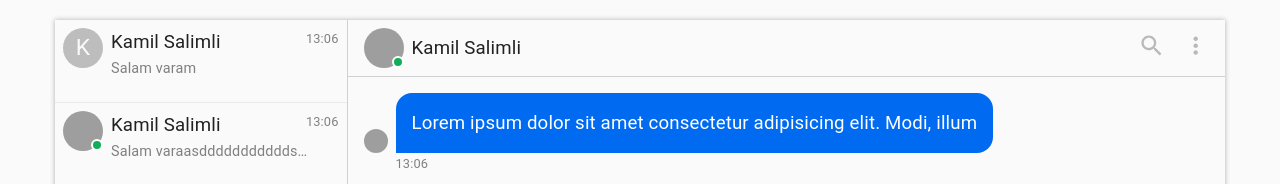
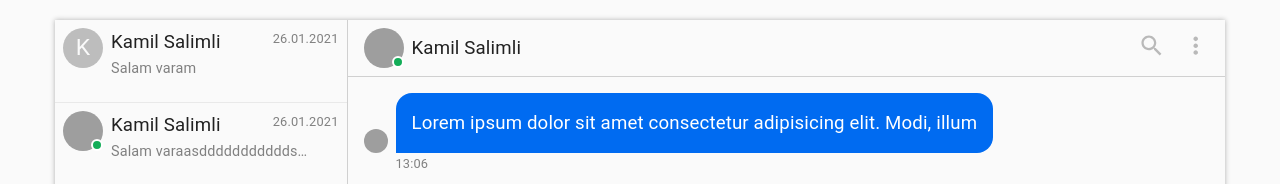
Before and after one commit to KamilHs/Advanced-Chat-Client, a React (Create React App) app: page / in a window 1280 px wide. Shown: the top 184 px of the page. Built offline with nearby package versions, Linux system fonts and the light colour scheme; grey boxes are pictures that could not be loaded.

Commit message:
Dialog date formatting updated

```diff
--- a/src/modules/Home/components/Dialogs/Dialogs.tsx
+++ b/src/modules/Home/components/Dialogs/Dialogs.tsx
@@ -2,7 +2,8 @@ import { Box, makeStyles, Theme } from "@material-ui/core";
 import React from "react";
 import { DialogItem } from "./DialogItem";
 import { IMessage, MessageStatus } from "../Chat/Messages/Messages";
-import { format } from 'date-fns'
+import format from 'date-fns/format';
+import isToday from "date-fns/isToday";
 
 
 export interface IDialog {
@@ -15,7 +16,7 @@ const dialogs: IDialog[] = [
             content: "Salam varam",
             isOwn: true,
             status: MessageStatus.seen,
-            date: format(new Date(1611676402437 - 10000000), "HH:mm"),
+            date: format(new Date(1611676402437 - 10000000), isToday(new Date(1611676402437 - 10000000)) ? "HH:mm" : "dd.MM.yyyy"),
             author: {
                 avatar: null,
                 username: "Kamil Salimli",
@@ -28,7 +29,7 @@ const dialogs: IDialog[] = [
             content: "Salam varaasdddddddddddsdsdsdddasdasdsadsadsadasdsadasdadasdasdadasdm",
             isOwn: true,
             status: MessageStatus.seen,
-            date: format(new Date(1611676402437 - 10000000), "HH:mm"),
+            date: format(new Date(1611676402437 - 10000000), isToday(new Date(1611676402437 - 10000000)) ? "HH:mm" : "dd.MM.yyyy"),
             author: {
                 avatar: "https://png.pngtree.com/png-vector/20190710/ourmid/pngtree-user-vector-avatar-png-image_1541962.jpg",
                 username: "Kamil Salimli",
```
